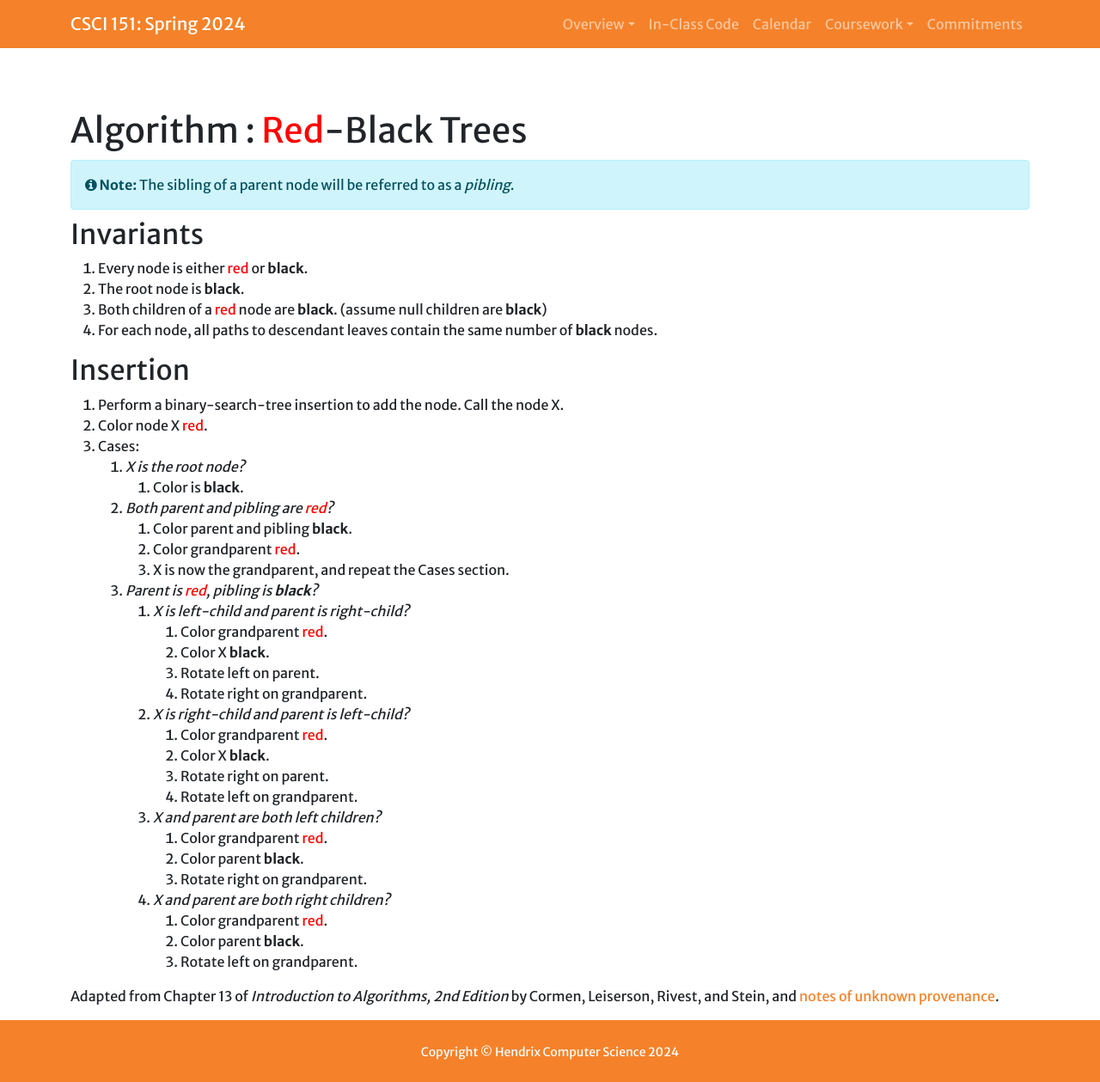
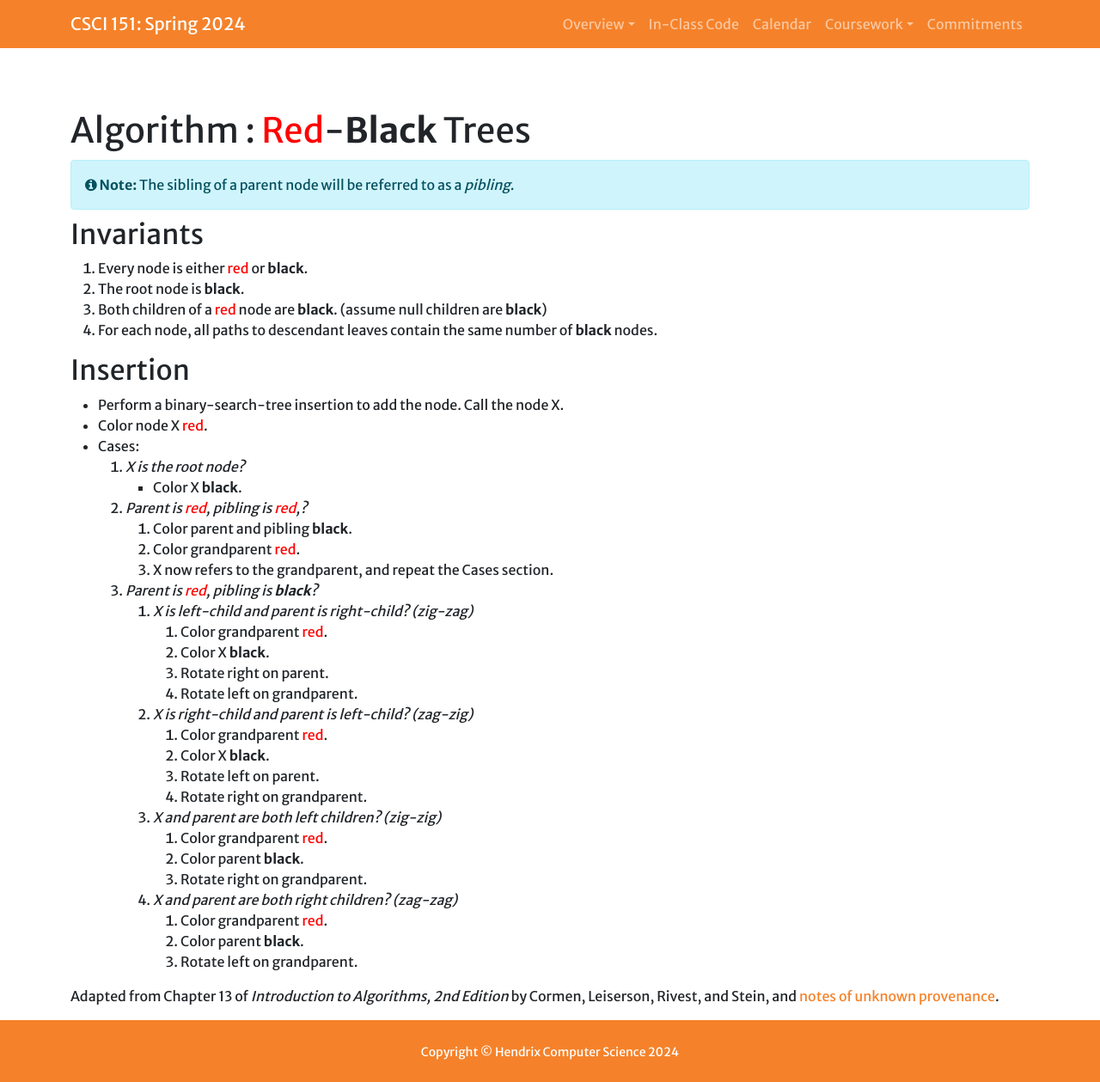
Before and after one commit to Hendrix-CS/csci151, a Jekyll site: the page built from inclass/red_black.md, in a window 1280 px wide and 1259 px high. Shown: the whole window at 86% size. Built offline with Jekyll 4.4.1, drawn with Linux system fonts in a browser that asks for light colours; a script that is not in the unit is left out.

Commit message:
Updates after class

```diff
--- a/inclass/red_black.md
+++ b/inclass/red_black.md
@@ -1,7 +1,7 @@
 ---
 layout: work
 type: Algorithm
-worktitle: <span style="color:red">Red</span>-Black Trees
+worktitle: <span style="color:red">Red</span>-<strong>Black</strong> Trees
 ---
 
 {% include note.html content="The sibling of a parent node will be referred to as a *pibling*." %}
@@ -15,31 +15,31 @@ worktitle: <span style="color:red">Red</span>-Black Trees
 
 ## Insertion
 
-1.	Perform a binary-search-tree insertion to add the node. Call the node X.
-2.	Color node X <span style="color:red">red</span>.
-3.	Cases:
+*	Perform a binary-search-tree insertion to add the node. Call the node X.
+*	Color node X <span style="color:red">red</span>.
+*	Cases:
     1. *X is the root node?*
-        1. Color is **black**.
-    2. *Both parent and pibling are <span style="color:red">red</span>?*
+        * Color X **black**.
+    2. *Parent is <span style="color:red">red</span>, pibling is <span style="color:red">red</span>,?*
         1. Color parent and pibling **black**.
         2. Color grandparent <span style="color:red">red</span>.
-        3. X is now the grandparent, and repeat the Cases section.
+        3. X now refers to the grandparent, and repeat the Cases section.
     3. *Parent is <span style="color:red">red</span>, pibling is **black**?*
-        1. *X is left-child and parent is right-child?*
+        1. *X is left-child and parent is right-child? (zig-zag)*
+            1. Color grandparent <span style="color:red">red</span>.
+            2. Color X **black**.
+            3. Rotate right on parent.
+            4. Rotate left on grandparent.
+        2. *X is right-child and parent is left-child? (zag-zig)*
             1. Color grandparent <span style="color:red">red</span>.
             2. Color X **black**.
             3. Rotate left on parent.
             4. Rotate right on grandparent.
-        2. *X is right-child and parent is left-child?*
-            1. Color grandparent <span style="color:red">red</span>.
-            2. Color X **black**.
-            3. Rotate right on parent.
-            4. Rotate left on grandparent.
-        3. *X and parent are both left children?*
+        3. *X and parent are both left children? (zig-zig)*
             1. Color grandparent <span style="color:red">red</span>.
             2. Color parent **black**.
             4. Rotate right on grandparent.
-        4. *X and parent are both right children?*
+        4. *X and parent are both right children? (zag-zag)*
             1. Color grandparent <span style="color:red">red</span>.
             2. Color parent **black**.
             4. Rotate left on grandparent.
```
